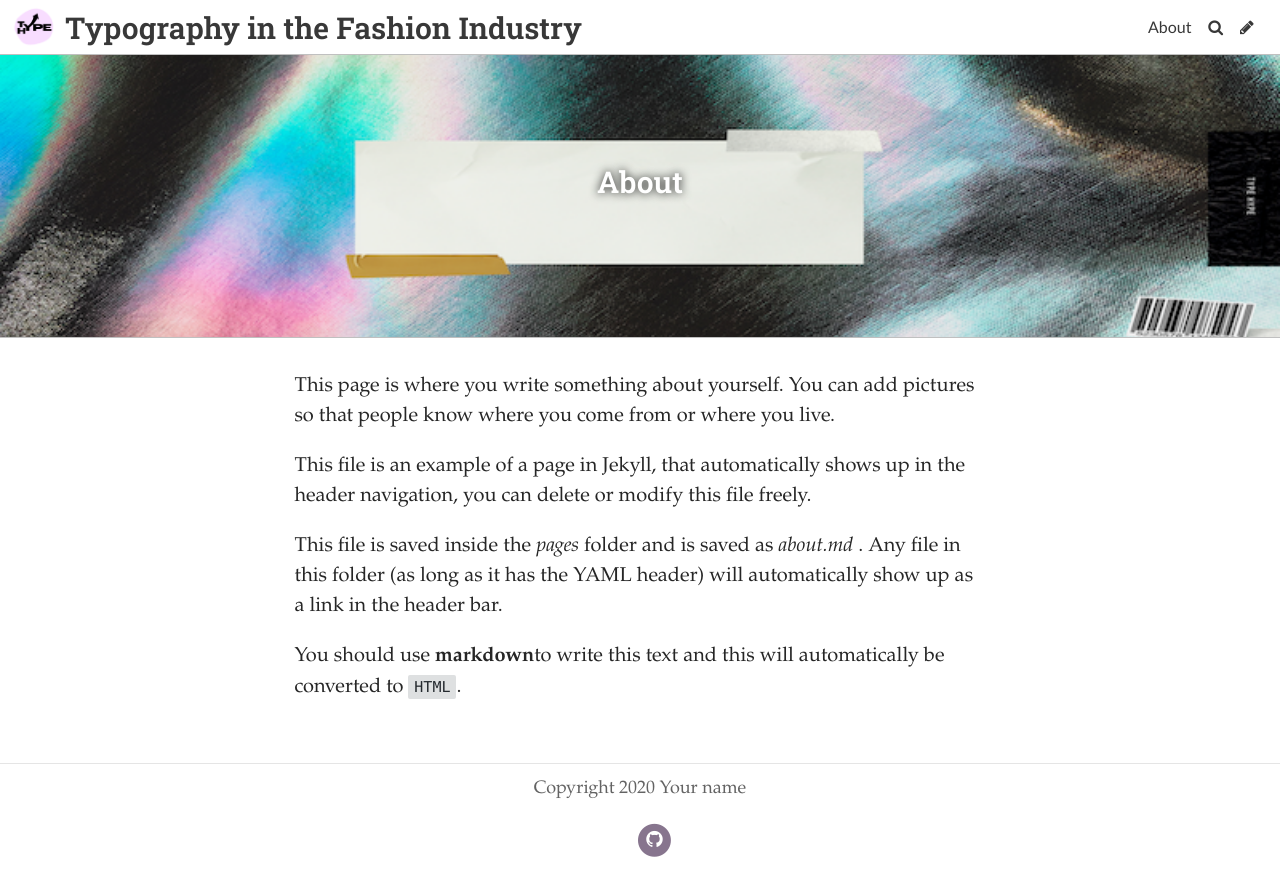
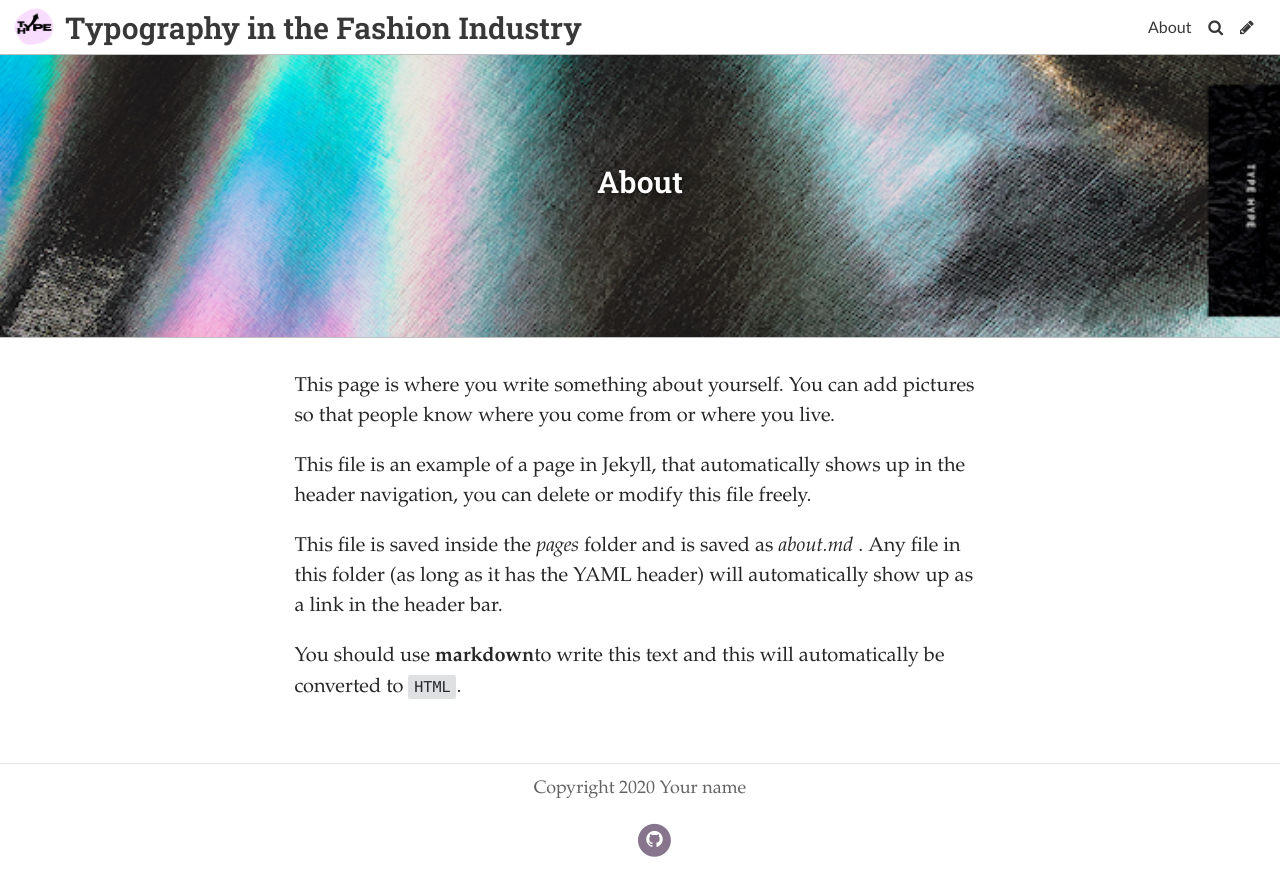
Before and after one commit to betherskine/typography-and-design, a Jekyll site: the page built from pages/about.md, in a window 1280 px wide. Shown: the top 896 px of the page. Built offline with Jekyll 4.4.1, drawn with Linux system fonts in a browser that asks for light colours; some web fonts are replaced.

Commit message:
Update Page “about”

```diff
--- a/pages/about.md
+++ b/pages/about.md
@@ -4,7 +4,7 @@ title: About
 subtitle: ""
 permalink: /about/
 date: 2020-06-29T15:36:12.231Z
-header_feature_image: ../uploads/about-me-final-draft.png
+header_feature_image: ../uploads/about-me-2-.png
 published: true
 tags: null
 description: null
```
Also changed, not shown: uploads/about-me-2-.png (added).
